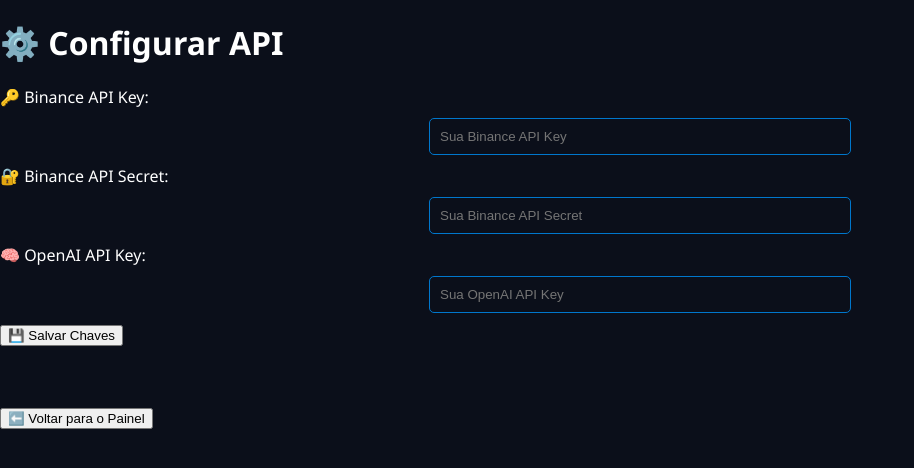
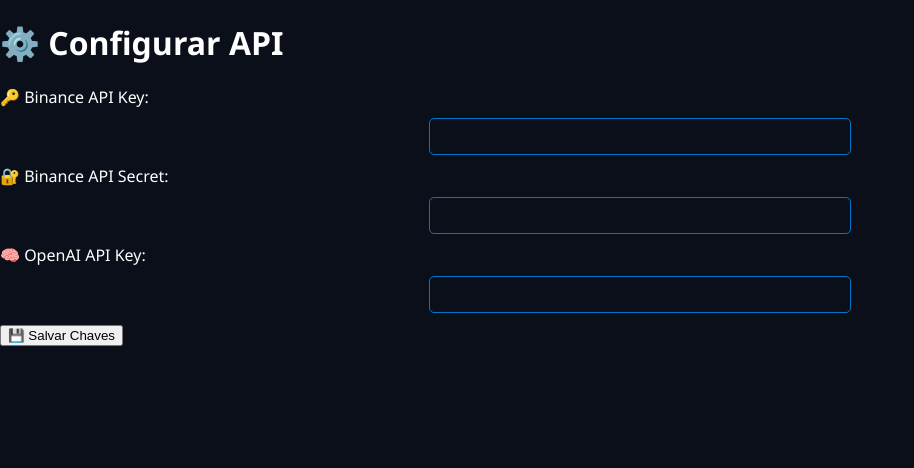
Before and after one commit to Claratrade33/Clara-verse, a Flask app: page /configurar in a window 1280 px wide. Shown: the top 468 px of the page, without its empty margins (0-914 px from the left). Run offline with Flask 3, Linux system fonts and the light colour scheme; the visitor is signed in with stand-in values (Sample User, id 1); parts of the project's set-up code (start-up, migrations or seed data) failed here and were passed over.

Commit message:
Atualizar o configurar.html

```diff
--- a/templates/configurar.html
+++ b/templates/configurar.html
@@ -11,19 +11,16 @@
     <h1>⚙️ Configurar API</h1>
 
     <label for="binance_api_key">🔑 Binance API Key:</label>
-    <input type="text" id="binance_api_key" value="{{ chaves['binance_api_key'] }}" placeholder="Sua Binance API Key">
+    <input type="text" id="binance_api_key" value="{{ chaves['binance_api_key'] }}">
 
     <label for="binance_api_secret">🔐 Binance API Secret:</label>
-    <input type="text" id="binance_api_secret" value="{{ chaves['binance_api_secret'] }}" placeholder="Sua Binance API Secret">
+    <input type="text" id="binance_api_secret" value="{{ chaves['binance_api_secret'] }}">
 
     <label for="openai_api_key">🧠 OpenAI API Key:</label>
-    <input type="text" id="openai_api_key" value="{{ chaves['openai_api_key'] }}" placeholder="Sua OpenAI API Key">
+    <input type="text" id="openai_api_key" value="{{ chaves['openai_api_key'] }}">
 
     <button onclick="salvarChaves()">💾 Salvar Chaves</button>
     <p id="status-chaves" class="status-sucesso"></p>
-
-    <br><br>
-    <button onclick="window.location.href='/painel'" class="btn-voltar">⬅️ Voltar para o Painel</button>
   </div>
 </body>
 </html>
```
